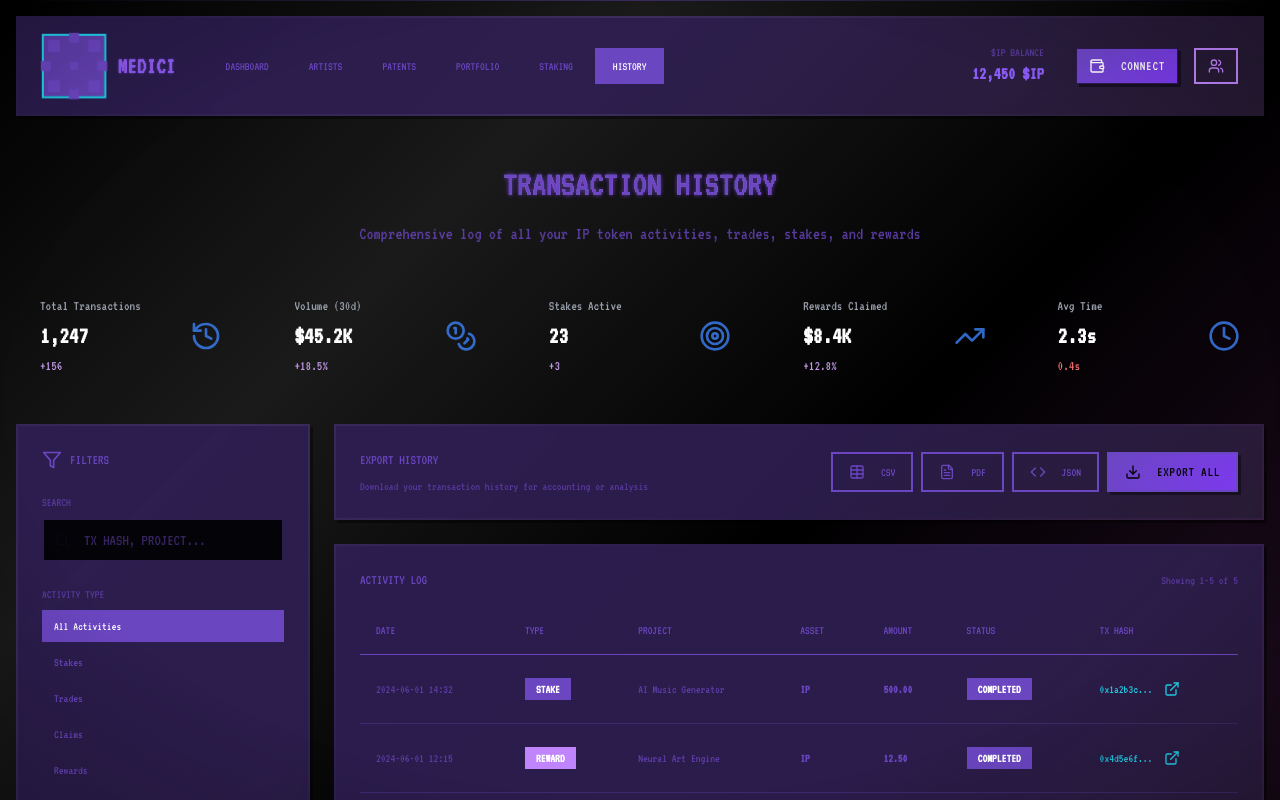
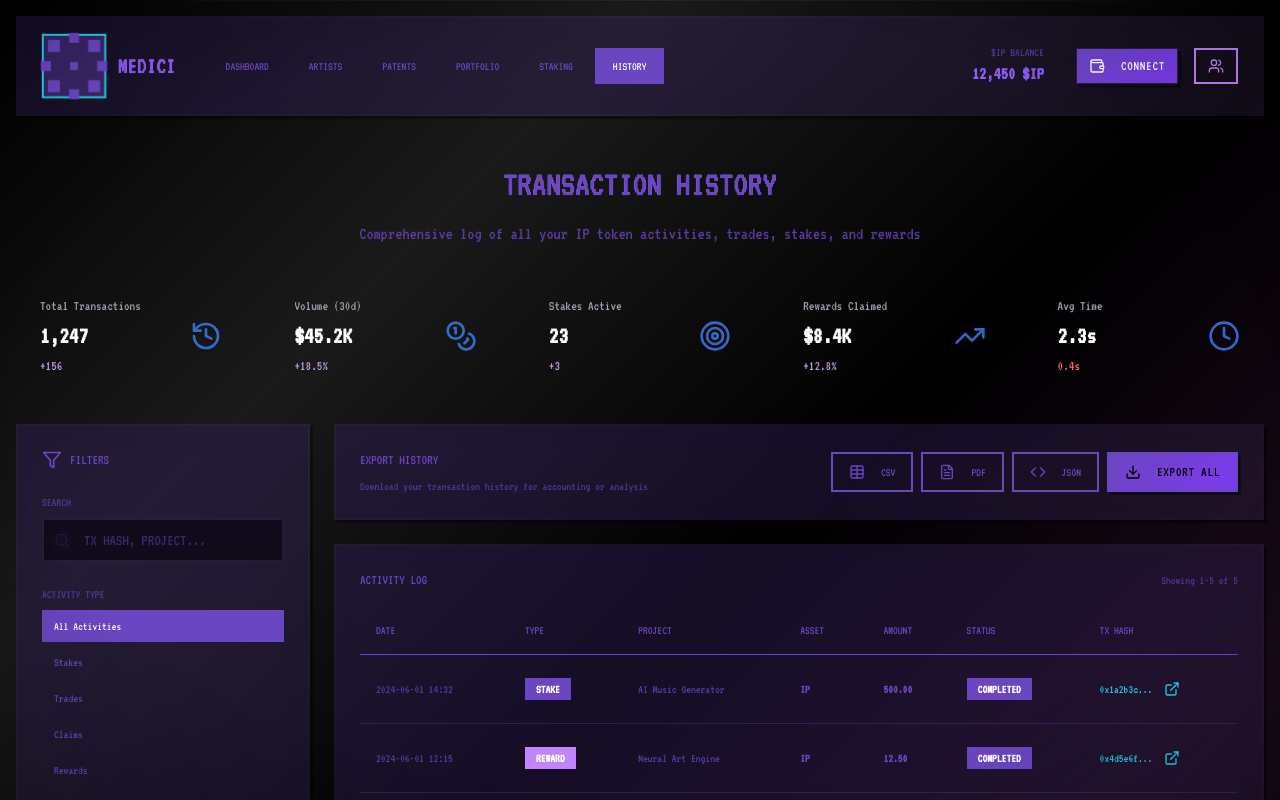
Before and after one commit to KevinKTK/med-ip-forge, a React (Vite) app: page /history in a window 1280 px wide. Shown: the top 800 px of the page. Built offline with nearby package versions, Linux system fonts and the light colour scheme.

Commit message:
Refine backdrops and glow effects
- Adjusted the purple backdrops to be more translucent and softer.
- Reduced the intensity of glow effects around elements.

```diff
--- a/src/index.css
+++ b/src/index.css
@@ -66,7 +66,7 @@
     left: 0;
     width: 100%;
     height: 1px;
-    background: linear-gradient(90deg, transparent, rgba(107, 70, 193, 0.4), transparent);
+    background: linear-gradient(90deg, transparent, rgba(107, 70, 193, 0.2), transparent);
     z-index: 9999;
     animation: scan-line 3s linear infinite;
     pointer-events: none;
@@ -88,8 +88,8 @@
 
 @layer components {
   .pixel-card {
-    @apply bg-black/80 rounded-none shadow-pixel backdrop-blur-sm relative;
-    background: linear-gradient(135deg, rgba(0, 0, 0, 0.9), rgba(0, 0, 0, 0.8));
+    @apply bg-black/30 rounded-none shadow-pixel backdrop-blur-md relative;
+    background: linear-gradient(135deg, rgba(0, 0, 0, 0.3), rgba(0, 0, 0, 0.2));
     border: 2px solid transparent;
     background-clip: padding-box;
     position: relative;
@@ -109,9 +109,9 @@
     margin: -2px;
     border-radius: inherit;
     background: linear-gradient(135deg,
-      rgba(107, 70, 193, 0.4) 0%,
-      rgba(139, 92, 246, 0.3) 50%,
-      rgba(192, 132, 252, 0.2) 100%);
+      rgba(107, 70, 193, 0.2) 0%,
+      rgba(139, 92, 246, 0.15) 50%,
+      rgba(192, 132, 252, 0.1) 100%);
   }
 
   .pixel-button {
@@ -127,7 +127,7 @@
   }
 
   .pixel-input {
-    @apply bg-black/90 rounded-none text-cyber-purple font-pixel placeholder-cyber-purple/50 focus:shadow-neon focus:outline-none relative;
+    @apply bg-black/60 rounded-none text-cyber-purple font-pixel placeholder-cyber-purple/50 focus:shadow-neon focus:outline-none relative backdrop-blur-sm;
     border: 2px solid transparent;
     background-clip: padding-box;
     image-rendering: pixelated;
@@ -144,18 +144,18 @@
     margin: -2px;
     border-radius: inherit;
     background: linear-gradient(135deg,
-      rgba(107, 70, 193, 0.6) 0%,
-      rgba(139, 92, 246, 0.4) 100%);
+      rgba(107, 70, 193, 0.3) 0%,
+      rgba(139, 92, 246, 0.2) 100%);
   }
 
   .pixel-input:focus::before {
     background: linear-gradient(135deg,
-      rgba(139, 92, 246, 0.8) 0%,
-      rgba(192, 132, 252, 0.6) 100%);
+      rgba(139, 92, 246, 0.4) 0%,
+      rgba(192, 132, 252, 0.3) 100%);
   }
 
   .retro-progress {
-    @apply bg-black rounded-none h-4 overflow-hidden relative;
+    @apply bg-black/50 rounded-none h-4 overflow-hidden relative backdrop-blur-sm;
     border: 2px solid transparent;
     background-clip: padding-box;
   }
@@ -171,8 +171,8 @@
     margin: -2px;
     border-radius: inherit;
     background: linear-gradient(135deg,
-      rgba(107, 70, 193, 0.5) 0%,
-      rgba(139, 92, 246, 0.3) 100%);
+      rgba(107, 70, 193, 0.25) 0%,
+      rgba(139, 92, 246, 0.15) 100%);
   }
 
   .retro-progress-fill {
@@ -184,12 +184,12 @@
 
   .neon-text {
     @apply text-cyber-purple;
-    text-shadow: 0 0 5px rgba(107, 70, 193, 0.4);
+    text-shadow: 0 0 2px rgba(107, 70, 193, 0.2);
   }
 
   .subtle-glow {
     @apply text-cyber-violet;
-    text-shadow: 0 0 3px rgba(139, 92, 246, 0.3);
+    text-shadow: 0 0 2px rgba(139, 92, 246, 0.15);
   }
 
   .cyber-badge {
@@ -198,7 +198,7 @@
 
   .molecular-icon {
     @apply w-16 h-16 relative rounded-none border-2 border-cyber-cyan;
-    background: linear-gradient(135deg, rgba(107, 70, 193, 0.8), rgba(139, 92, 246, 0.6));
+    background: linear-gradient(135deg, rgba(107, 70, 193, 0.4), rgba(139, 92, 246, 0.3));
     image-rendering: pixelated;
   }
 
@@ -265,8 +265,8 @@
     margin: -2px;
     border-radius: inherit;
     background: linear-gradient(135deg,
-      rgba(107, 70, 193, 0.4) 0%,
-      rgba(139, 92, 246, 0.3) 50%,
-      rgba(192, 132, 252, 0.2) 100%);
+      rgba(107, 70, 193, 0.2) 0%,
+      rgba(139, 92, 246, 0.15) 50%,
+      rgba(192, 132, 252, 0.1) 100%);
   }
 }
```
